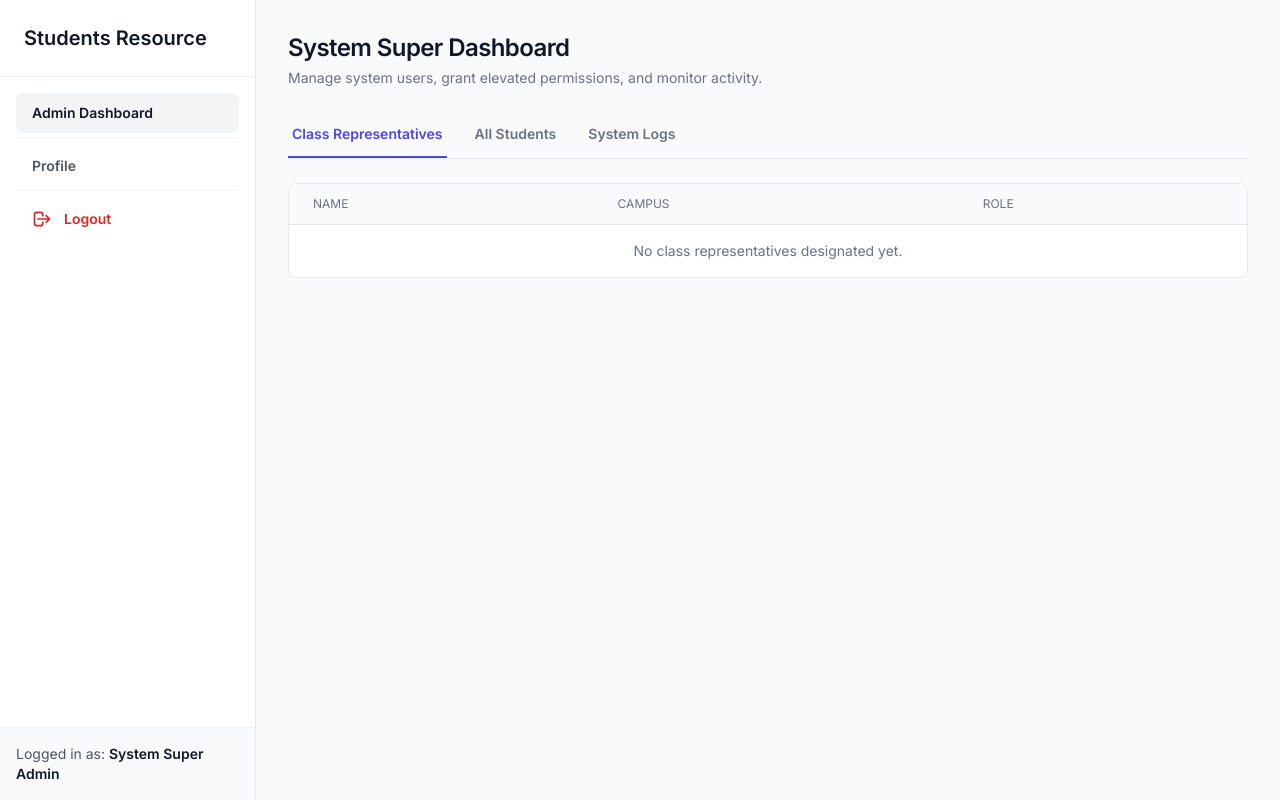
After one commit to MSTANSLOUS/College-Resource-Sharing-System, a Flask app: page /admin/dashboard in a window 1280 px wide. The commit adds this page. Run offline with Flask 3, Linux system fonts and the light colour scheme; a user stored in the database is signed in; some libraries are stand-ins or nearby versions.

Commit message:
feat: Add Admin tabbed interface and complete event logger
* Added centralized create_log helper function in core routes.
* Implemented activity logging across logins, registrations, and file uploads.
* Refactored Admin Dashboard into clean Class Rep, Student, and Log tabs.

```diff
--- a/app/core/routes.py
+++ b/app/core/routes.py
@@ -3,18 +3,28 @@ from flask import Blueprint, render_template, request, redirect, current_app, fl
 from flask_login import login_required, current_user
 from werkzeug.utils import secure_filename
 
-from app.models import db, Program, Resource, User
+from app.models import db, Program, Resource, User, Log
 
 core = Blueprint('core', __name__)
 
 
+def create_log(action, details=None):
+    """Helper function to record system activity"""
+    log_entry = Log(
+        user_id=current_user.id if current_user.is_authenticated else None,
+        action=action,
+        details=details
+    )
+    db.session.add(log_entry)
+    db.session.commit()
+
+
 # 3. The dashboard Route
 @core.route('/dashboard')
-@login_required  # Added this to ensure a guest cannot view the dashboard
+@login_required
 def dashboard():
     pending_students = []
 
-    # If the logged-in user is a Class Rep, fetch their pending applicants!
     if current_user.is_class_rep:
         pending_students = User.query.filter_by(
             is_approved=False,
@@ -29,7 +39,6 @@ def dashboard():
 @core.route('/campus_notes')
 @login_required
 def campus_notes():
-    # 1. Fetch resources matching the current user's campus AND their specific program
     notes = Resource.query.filter_by(campus=current_user.campus) \
         .join(Resource.programs) \
         .filter(Program.id == current_user.program_id) \
@@ -43,7 +52,6 @@ def campus_notes():
 @core.route('/cross_campus')
 @login_required
 def cross_campus():
-    # Fetch resources for the user's program but from OTHER campuses
     cross_notes = Resource.query.filter(Resource.campus != current_user.campus) \
         .join(Resource.programs) \
         .filter(Program.id == current_user.program_id) \
@@ -64,30 +72,27 @@ def vault():
 @login_required
 def profile():
     if request.method == 'POST':
-        # 1. Grab all the updated data from the form
         fullname = request.form.get('fullname')
         student_id_val = request.form.get('student_id')
         phone = request.form.get('phone')
         campus = request.form.get('campus')
         program_id = request.form.get('program')
 
-        # 2. Update the logged-in user's data directly
         current_user.full_name = fullname
         current_user.student_id = student_id_val
         current_user.phone_number = phone
         current_user.campus = campus
-        current_user.program_id = program_id  # Linking the selected program ID
+        current_user.program_id = program_id
 
-        # 3. Commit the changes to the DB
         db.session.commit()
+
+        # 📝 LOG: Profile Updated
+        create_log("Profile Update", f"Updated profile details")
 
         flash('Profile updated successfully!')
         return redirect(url_for('core.profile'))
 
-    # If it's a GET request:
-    # Query all programs from the database for the dropdown
     programs = Program.query.all()
-
     return render_template('core/student/profile.html', user=current_user, programs=programs)
 
 
@@ -135,6 +140,9 @@ def upload_resource():
             db.session.add(new_resource)
             db.session.commit()
 
+            # 📝 LOG: File Uploaded
+            create_log("Resource Upload", f"Uploaded module resource: {title} ({module_name})")
+
             flash('Resource successfully uploaded and mapped!')
             return redirect(url_for('core.dashboard'))
         else:
@@ -142,7 +150,6 @@ def upload_resource():
 
     programs = Program.query.all()
     return render_template('core/class_rep/upload_resource.html', programs=programs)
-
 
 
 # 2. Action: Approve the Student
@@ -158,14 +165,15 @@ def approve_student(user_id):
     if student.campus == current_user.campus and student.program_id == current_user.program_id:
         student.is_approved = True
         db.session.commit()
+
+        # 📝 LOG: Student Approved
+        create_log("Student Approval", f"Approved student: {student.full_name}")
+
         flash(f'Successfully approved {student.full_name}.')
     else:
         flash('You do not have permission to approve this student.')
 
-    # FIX: Redirect back to dashboard instead of a dedicated approvals page!
     return redirect(url_for('core.dashboard'))
-
-
 
 
 # 3. Action: Reject/Delete the Student
@@ -179,11 +187,48 @@ def reject_student(user_id):
     student = User.query.get_or_404(user_id)
 
     if student.campus == current_user.campus and student.program_id == current_user.program_id:
+        student_name = student.full_name
         db.session.delete(student)
         db.session.commit()
-        flash(f'Ignored registration request from {student.full_name}.')
+
+        # 📝 LOG: Request Rejected
+        create_log("Registration Rejected", f"Rejected request from: {student_name}")
+
+        flash(f'Ignored registration request from {student_name}.')
     else:
         flash('You do not have permission to reject this student.')
 
-    # FIX: Redirect back to dashboard instead of a dedicated approvals page!
     return redirect(url_for('core.dashboard'))
+
+
+# The Super Admin Route
+@core.route('/admin/dashboard')
+@login_required
+def admin_dashboard():
+    if not current_user.is_admin:
+        flash('Access denied.')
+        return redirect(url_for('core.dashboard'))
+
+    all_users = User.query.all()
+    system_logs = Log.query.order_by(Log.created_at.desc()).limit(50).all()
+
+    return render_template('core/admin/dashboard.html', users=all_users, logs=system_logs)
+
+
+# ACTION: Promote to Rep
+@core.route('/admin/make-rep/<int:user_id>', methods=['POST'])
+@login_required
+def make_rep(user_id):
+    if not current_user.is_admin:
+        flash('Access denied.')
+        return redirect(url_for('core.dashboard'))
+
+    user = User.query.get_or_404(user_id)
+    user.is_class_rep = True
+    db.session.commit()
+
+    # 📝 LOG: Role Change
+    create_log("Role Change", f"Promoted {user.full_name} to Class Representative")
+
+    flash(f'{user.full_name} is now a Class Representative!')
+    return redirect(url_for('core.admin_dashboard'))
--- a/app/templates/base.html
+++ b/app/templates/base.html
@@ -35,6 +35,16 @@
                 </div>
 
                 <ul class="mt-4 space-y-1 px-4">
+
+    {% if current_user.is_admin %}
+    <li>
+        <a href="{{ url_for('core.admin_dashboard') }}"
+           class="flex items-center px-4 py-2.5 text-sm font-semibold rounded-lg transition-colors {% if request.endpoint == 'core.admin_dashboard' %}bg-gray-100 text-gray-900{% else %}text-gray-600 hover:bg-gray-50 hover:text-gray-900{% endif %}">
+            Admin Dashboard
+        </a>
+    </li>
+
+    {% else %}
     <li>
         <a href="{{ url_for('core.dashboard') }}"
            class="flex items-center px-4 py-2.5 text-sm font-semibold rounded-lg transition-colors {% if request.endpoint == 'core.dashboard' %}bg-gray-100 text-gray-900{% else %}text-gray-600 hover:bg-gray-50 hover:text-gray-900{% endif %}">
@@ -75,17 +85,13 @@
     </li>
     {% endif %}
 
+    {% endif %}
+
     <li class="pt-2 border-t border-gray-100 mt-2">
         <a href="{{ url_for('core.profile') }}"
            class="flex items-center px-4 py-2.5 text-sm font-semibold rounded-lg transition-colors {% if request.endpoint == 'core.profile' %}bg-gray-100 text-gray-900{% else %}text-gray-600 hover:bg-gray-50 hover:text-gray-900{% endif %}">
             Profile
         </a>
-                    </li>
-
-                    <li class="opacity-50 cursor-not-allowed">
-                        <span class="flex items-center px-4 py-2.5 text-sm font-medium text-gray-400">
-                            Discussions (Soon)
-                        </span>
     </li>
 
     <li class="pt-2 border-t border-gray-100 mt-2">
--- /dev/null
+++ b/app/templates/core/admin/dashboard.html
@@ -0,0 +1,174 @@
+{% extends 'base.html' %}
+
+{% block content %}
+<div class="space-y-6 max-w-6xl">
+    <div>
+        <h1 class="text-2xl font-bold text-gray-900 tracking-tight">System Super Dashboard</h1>
+        <p class="text-sm text-gray-500 mt-1">Manage system users, grant elevated permissions, and monitor activity.</p>
+    </div>
+
+    <div class="border-b border-gray-200">
+        <nav class="flex space-x-6" aria-label="Tabs">
+            <button onclick="switchTab('reps')" id="tab-reps-btn" class="border-b-2 border-indigo-600 text-indigo-600 px-1 py-3 text-sm font-semibold focus:outline-none">
+                Class Representatives
+            </button>
+            <button onclick="switchTab('students')" id="tab-students-btn" class="border-b-2 border-transparent text-gray-500 hover:text-gray-700 hover:border-gray-300 px-1 py-3 text-sm font-semibold focus:outline-none">
+                All Students
+            </button>
+            <button onclick="switchTab('logs')" id="tab-logs-btn" class="border-b-2 border-transparent text-gray-500 hover:text-gray-700 hover:border-gray-300 px-1 py-3 text-sm font-semibold focus:outline-none">
+                System Logs
+            </button>
+        </nav>
+    </div>
+
+    <div class="mt-4">
+
+        <div id="section-reps" class="tab-content block">
+            <div class="bg-white border border-gray-200 rounded-lg overflow-hidden">
+                <table class="min-w-full divide-y divide-gray-200">
+                    <thead class="bg-gray-50">
+                        <tr>
+                            <th class="px-6 py-3 text-left text-xs font-medium text-gray-500 uppercase">Name</th>
+                            <th class="px-6 py-3 text-left text-xs font-medium text-gray-500 uppercase">Campus</th>
+                            <th class="px-6 py-3 text-left text-xs font-medium text-gray-500 uppercase">Role</th>
+                        </tr>
+                    </thead>
+                    <tbody class="divide-y divide-gray-200 text-sm">
+                        {% for user in users if user.is_class_rep and not user.is_admin %}
+                        <tr>
+                            <td class="px-6 py-4">
+                                <div class="font-medium text-gray-900">{{ user.full_name }}</div>
+                                <div class="text-gray-500 text-xs">{{ user.email }}</div>
+                            </td>
+                            <td class="px-6 py-4 text-gray-500">{{ user.campus or 'N/A' }}</td>
+                            <td class="px-6 py-4">
+                                <span class="text-indigo-700 bg-indigo-50 px-2 py-0.5 rounded-full text-xs font-medium">Class Rep</span>
+                            </td>
+                        </tr>
+                        {% else %}
+                        <tr>
+                            <td colspan="3" class="px-6 py-4 text-sm text-gray-500 text-center">No class representatives designated yet.</td>
+                        </tr>
+                        {% endfor %}
+                    </tbody>
+                </table>
+            </div>
+        </div>
+
+        <div id="section-students" class="tab-content hidden">
+            <div class="bg-white border border-gray-200 rounded-lg overflow-hidden">
+                <table class="min-w-full divide-y divide-gray-200">
+                    <thead class="bg-gray-50">
+                        <tr>
+                            <th class="px-6 py-3 text-left text-xs font-medium text-gray-500 uppercase">Name</th>
+                            <th class="px-6 py-3 text-left text-xs font-medium text-gray-500 uppercase">Campus</th>
+                            <th class="px-6 py-3 text-left text-xs font-medium text-gray-500 uppercase">Status</th>
+                            <th class="px-6 py-3 text-right text-xs font-medium text-gray-500 uppercase">Actions</th>
+                        </tr>
+                    </thead>
+                    <tbody class="divide-y divide-gray-200 text-sm">
+                        {% for user in users if not user.is_class_rep and not user.is_admin %}
+                        <tr>
+                            <td class="px-6 py-4">
+                                <div class="font-medium text-gray-900">{{ user.full_name }}</div>
+                                <div class="text-gray-500 text-xs">{{ user.email }}</div>
+                            </td>
+                            <td class="px-6 py-4 text-gray-500">{{ user.campus or 'N/A' }}</td>
+                            <td class="px-6 py-4">
+                                {% if user.is_approved %}
+                                    <span class="text-emerald-700 bg-emerald-50 px-2 py-0.5 rounded-full text-xs font-medium">Approved</span>
+                                {% else %}
+                                    <span class="text-yellow-700 bg-yellow-50 px-2 py-0.5 rounded-full text-xs font-medium">Pending</span>
+                                {% endif %}
+                            </td>
+                            <td class="px-6 py-4 text-right">
+                                <form action="{{ url_for('core.make_rep', user_id=user.id) }}" method="POST">
+                                    <button type="submit" class="text-sm font-semibold text-emerald-600 hover:text-emerald-700">
+                                        Promote to Rep
+                                    </button>
+                                </form>
+                            </td>
+                        </tr>
+                        {% else %}
+                        <tr>
+                            <td colspan="4" class="px-6 py-4 text-sm text-gray-500 text-center">No students registered yet.</td>
+                        </tr>
+                        {% endfor %}
+                    </tbody>
+                </table>
+            </div>
+        </div>
+
+        <div id="section-logs" class="tab-content hidden">
+            <div class="bg-white border border-gray-200 rounded-lg overflow-hidden">
+                <table class="min-w-full divide-y divide-gray-200">
+                    <thead class="bg-gray-50">
+                        <tr>
+                            <th class="px-6 py-3 text-left text-xs font-medium text-gray-500 uppercase">Timestamp</th>
+                            <th class="px-6 py-3 text-left text-xs font-medium text-gray-500 uppercase">User</th>
+                            <th class="px-6 py-3 text-left text-xs font-medium text-gray-500 uppercase">Action</th>
+                            <th class="px-6 py-3 text-left text-xs font-medium text-gray-500 uppercase">Details</th>
+                        </tr>
+                    </thead>
+                    <tbody class="divide-y divide-gray-200 text-sm">
+                        {% for log in logs %}
+                        <tr>
+                            <td class="px-6 py-4 text-gray-500 whitespace-nowrap">
+                                {{ log.created_at.strftime('%Y-%m-%d %H:%M') }}
+                            </td>
+                            <td class="px-6 py-4 font-medium text-gray-900">
+                                {{ log.user.full_name if log.user else 'System/Guest' }}
+                            </td>
+                            <td class="px-6 py-4">
+                                <span class="px-2 py-0.5 rounded-full text-xs font-medium bg-gray-100 text-gray-700">
+                                    {{ log.action }}
+                                </span>
+                            </td>
+                            <td class="px-6 py-4 text-gray-500">
+                                {{ log.details or '-' }}
+                            </td>
+                        </tr>
+                        {% else %}
+                        <tr>
+                            <td colspan="4" class="px-6 py-4 text-sm text-gray-500 text-center">No system activity recorded yet.</td>
+                        </tr>
+                        {% endfor %}
+                    </tbody>
+                </table>
+            </div>
+        </div>
+
+    </div>
+</div>
+
+<script>
+    function switchTab(tabId) {
+        // 1. Hide all content sections
+        document.querySelectorAll('.tab-content').forEach(section => {
+            section.classList.add('hidden');
+            section.classList.remove('block');
+        });
+
+        // 2. Remove active styling from all tab buttons
+        const buttons = [
+            document.getElementById('tab-reps-btn'),
+            document.getElementById('tab-students-btn'),
+            document.getElementById('tab-logs-btn')
+        ];
+
+        buttons.forEach(btn => {
+            btn.classList.remove('border-indigo-600', 'text-indigo-600');
+            btn.classList.add('border-transparent', 'text-gray-500');
+        });
+
+        // 3. Show the target content section
+        document.getElementById('section-' + tabId).classList.remove('hidden');
+        document.getElementById('section-' + tabId).classList.add('block');
+
+        // 4. Highlight the active button
+        const activeBtn = document.getElementById('tab-' + tabId + '-btn');
+        activeBtn.classList.remove('border-transparent', 'text-gray-500');
+        activeBtn.classList.add('border-indigo-600', 'text-indigo-600');
+    }
+</script>
+{% endblock %}
```
Also changed, not shown: app/__init__.py (+39 -4 lines), app/auth/routes.py (+37 -14 lines), app/models.py (+17 -0 lines), test/add_rep.py (+1 -1 lines). Lines whose indentation alone changed are shown as unchanged.
